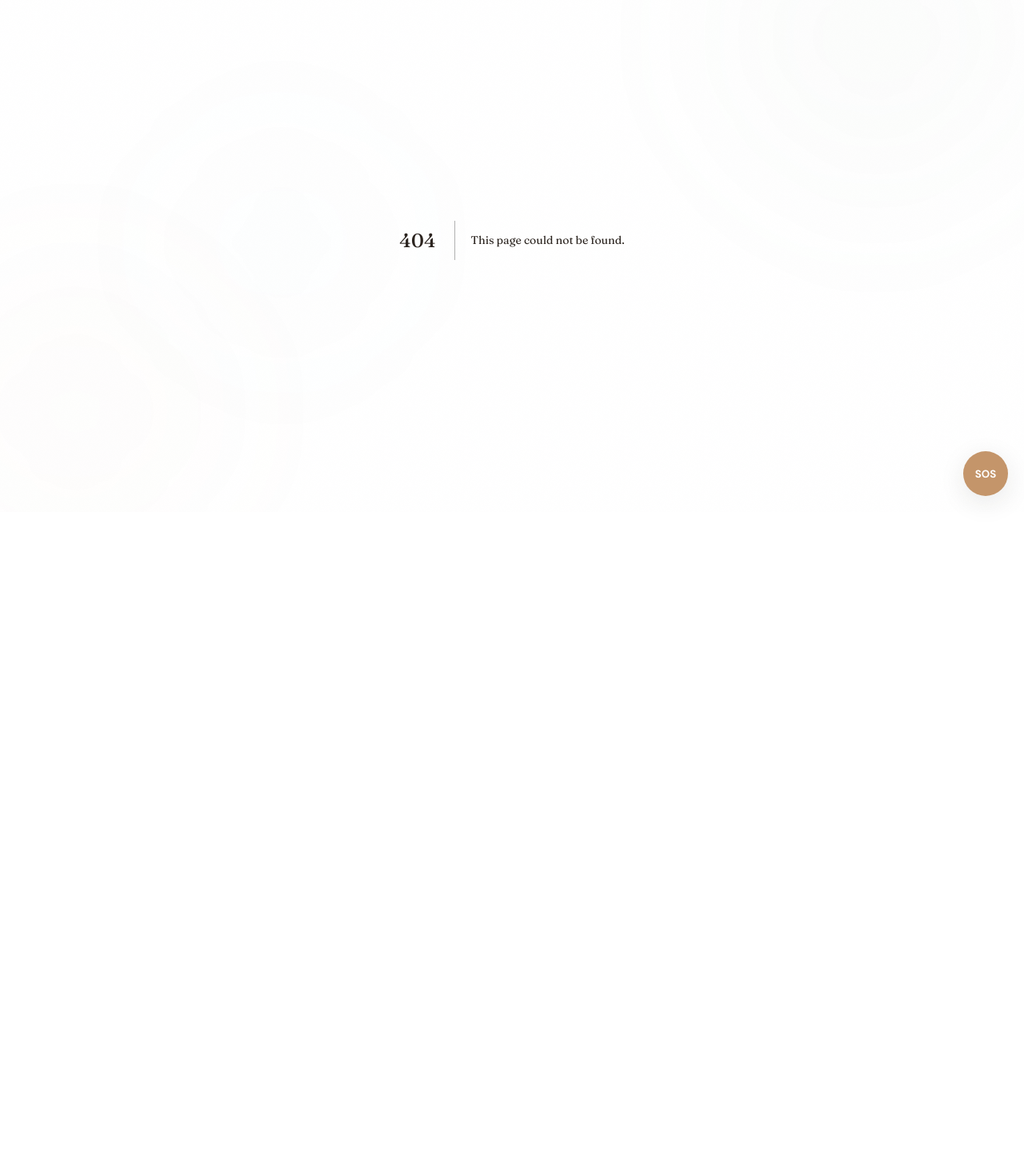
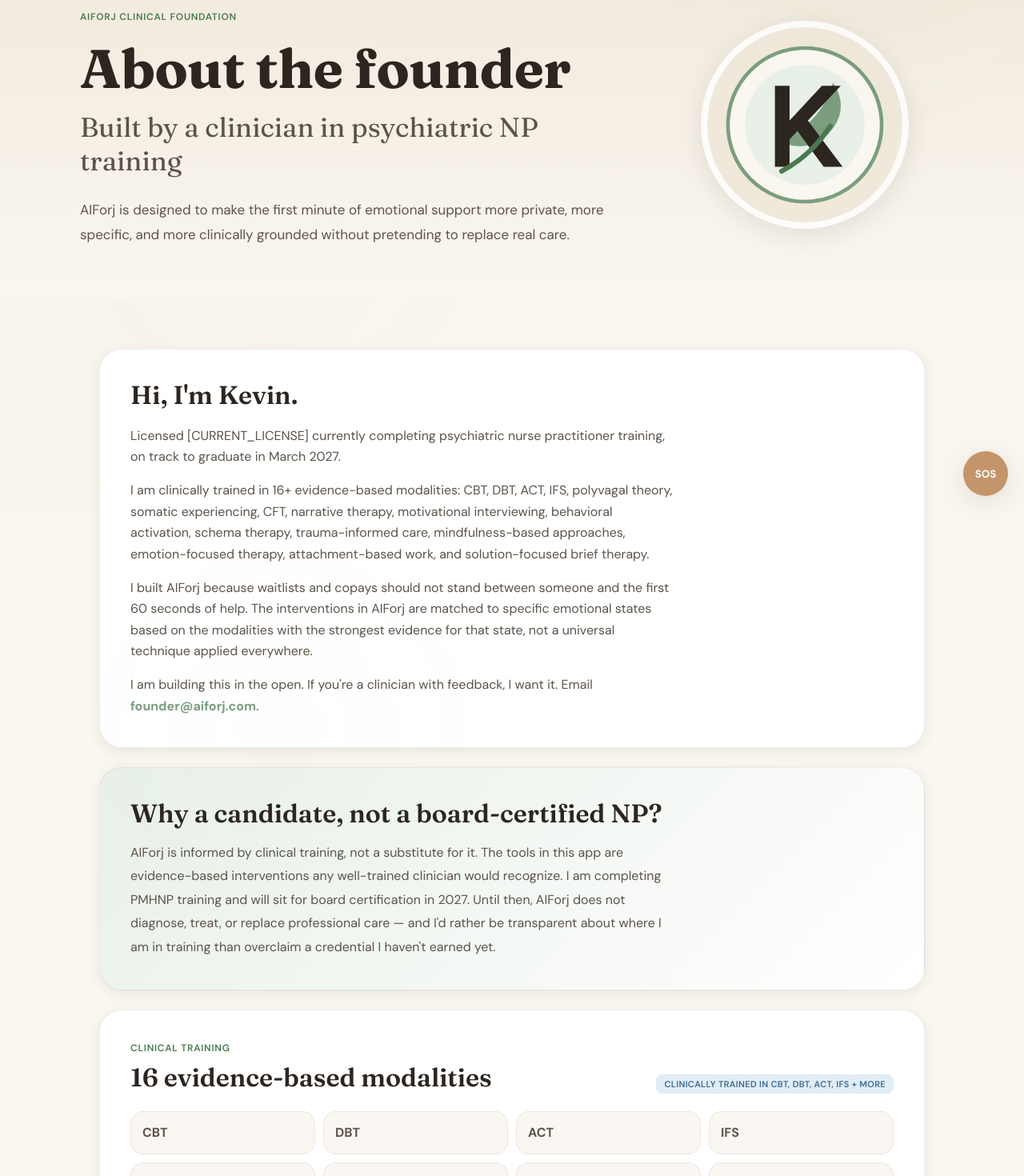
Before and after one commit to kmcdxai/aiforj-site, a Next.js app: page /about/founder in a window 1280 px wide. Before the commit this address had no page. Shown: the part 160-1630 px from the top of the page at 80% size. Before the commit the page ends 860 px from the top, so only its background shows below. Built offline with nearby package versions, Linux system fonts and the light colour scheme.

Commit message:
Add founder credibility page

```diff
--- /dev/null
+++ b/app/about/founder/page.js
@@ -0,0 +1,220 @@
+import Link from "next/link";
+import BiophilicBackground from "../../components/BiophilicBackground";
+import SiteFooter from "../../components/SiteFooter";
+
+const FOUNDER_MODALITIES = [
+  "CBT",
+  "DBT",
+  "ACT",
+  "IFS",
+  "Polyvagal theory",
+  "Somatic experiencing",
+  "CFT",
+  "Narrative therapy",
+  "Motivational interviewing",
+  "Behavioral activation",
+  "Schema therapy",
+  "Trauma-informed care",
+  "Mindfulness-based approaches",
+  "Emotion-focused therapy",
+  "Attachment-based work",
+  "Solution-focused brief therapy",
+];
+
+const founderPerson = {
+  "@context": "https://schema.org",
+  "@type": "Person",
+  name: "Kevin",
+  jobTitle: "Psychiatric Nurse Practitioner Candidate",
+  knowsAbout: FOUNDER_MODALITIES,
+};
+
+export const metadata = {
+  title: "About the founder — AIForj",
+  description:
+    "Meet Kevin, the licensed healthcare professional and psychiatric nurse practitioner candidate building AIForj.",
+  alternates: {
+    canonical: "https://aiforj.com/about/founder",
+  },
+  openGraph: {
+    title: "About the founder — AIForj",
+    description:
+      "Built by a clinician in psychiatric NP training and clinically grounded in evidence-based emotional first-aid tools.",
+    url: "https://aiforj.com/about/founder",
+    siteName: "AIForj",
+    type: "profile",
+    images: [{ url: "/founder-avatar.svg", width: 320, height: 320, alt: "Founder avatar" }],
+  },
+};
+
+function SectionCard({ children, style }) {
+  return (
+    <section
+      style={{
+        background: "var(--surface-elevated)",
+        border: "1px solid var(--border)",
+        borderRadius: 28,
+        boxShadow: "var(--shadow-md)",
+        padding: "clamp(24px, 4vw, 38px)",
+        ...style,
+      }}
+    >
+      {children}
+    </section>
+  );
+}
+
+export default function FounderPage() {
+  return (
+    <>
+      <BiophilicBackground />
+      <script
+        type="application/ld+json"
+        dangerouslySetInnerHTML={{ __html: JSON.stringify(founderPerson) }}
+      />
+
+      <main style={{ fontFamily: "'DM Sans', sans-serif", color: "var(--text-primary)" }}>
+        <section
+          style={{
+            padding: "112px 24px 64px",
+            background: "linear-gradient(180deg, var(--parchment-deep), var(--parchment))",
+          }}
+        >
+          <div
+            style={{
+              maxWidth: 1080,
+              margin: "0 auto",
+              display: "grid",
+              gridTemplateColumns: "minmax(0, 1.1fr) minmax(220px, 0.55fr)",
+              gap: 34,
+              alignItems: "center",
+            }}
+            className="founder-hero-grid"
+          >
+            <div>
+              <p className="text-label" style={{ color: "var(--sage-deep)", margin: "0 0 14px" }}>
+                AIForj clinical foundation
+              </p>
+              <h1 style={{ margin: "0 0 14px", fontSize: "clamp(38px, 6vw, 68px)", letterSpacing: -0.5 }}>
+                About the founder
+              </h1>
+              <p
+                style={{
+                  margin: "0 0 24px",
+                  fontFamily: "'Fraunces', serif",
+                  fontSize: "clamp(22px, 3vw, 34px)",
+                  lineHeight: 1.25,
+                  color: "var(--text-secondary)",
+                }}
+              >
+                Built by a clinician in psychiatric NP training
+              </p>
+              <p style={{ margin: 0, maxWidth: 680, color: "var(--text-secondary)", lineHeight: 1.8, fontSize: 17 }}>
+                AIForj is designed to make the first minute of emotional support more private, more specific, and more clinically grounded without pretending to replace real care.
+              </p>
+            </div>
+            <div style={{ justifySelf: "center" }}>
+              <img
+                src="/founder-avatar.svg"
+                alt="Geometric founder avatar for Kevin"
+                style={{
+                  width: "min(260px, 62vw)",
+                  height: "auto",
+                  borderRadius: "50%",
+                  boxShadow: "var(--shadow-lg)",
+                  border: "8px solid rgba(255,255,255,0.62)",
+                  background: "var(--surface)",
+                }}
+              />
+            </div>
+          </div>
+        </section>
+
+        <section style={{ padding: "64px 24px", maxWidth: 1080, margin: "0 auto", display: "grid", gap: 24 }}>
+          <SectionCard>
+            <h2 style={{ margin: "0 0 18px" }}>Hi, I&apos;m Kevin.</h2>
+            <div style={{ display: "grid", gap: 16, color: "var(--text-secondary)", lineHeight: 1.85, fontSize: 16 }}>
+              <p style={{ margin: 0 }}>
+                Licensed [CURRENT_LICENSE] currently completing psychiatric nurse practitioner training, on track to graduate in March 2027.
+              </p>
+              <p style={{ margin: 0 }}>
+                I am clinically trained in 16+ evidence-based modalities: CBT, DBT, ACT, IFS, polyvagal theory, somatic experiencing, CFT, narrative therapy, motivational interviewing, behavioral activation, schema therapy, trauma-informed care, mindfulness-based approaches, emotion-focused therapy, attachment-based work, and solution-focused brief therapy.
+              </p>
+              <p style={{ margin: 0 }}>
+                I built AIForj because waitlists and copays should not stand between someone and the first 60 seconds of help. The interventions in AIForj are matched to specific emotional states based on the modalities with the strongest evidence for that state, not a universal technique applied everywhere.
+              </p>
+              <p style={{ margin: 0 }}>
+                I am building this in the open. If you&apos;re a clinician with feedback, I want it. Email{" "}
+                <a href="mailto:founder@aiforj.com" style={{ color: "var(--interactive)", fontWeight: 700 }}>
+                  founder@aiforj.com
+                </a>.
+              </p>
+            </div>
+          </SectionCard>
+
+          <SectionCard style={{ background: "linear-gradient(135deg, var(--sage-light), var(--surface-elevated))" }}>
+            <h2 style={{ margin: "0 0 14px" }}>Why a candidate, not a board-certified NP?</h2>
+            <p style={{ margin: 0, color: "var(--text-secondary)", lineHeight: 1.85, fontSize: 16 }}>
+              AIForj is informed by clinical training, not a substitute for it. The tools in this app are evidence-based interventions any well-trained clinician would recognize. I am completing PMHNP training and will sit for board certification in 2027. Until then, AIForj does not diagnose, treat, or replace professional care — and I&apos;d rather be transparent about where I am in training than overclaim a credential I haven&apos;t earned yet.
+            </p>
+          </SectionCard>
+
+          <SectionCard>
+            <div style={{ display: "flex", justifyContent: "space-between", gap: 18, flexWrap: "wrap", alignItems: "end", marginBottom: 22 }}>
+              <div>
+                <p className="text-label" style={{ margin: "0 0 8px", color: "var(--sage-deep)" }}>
+                  Clinical training
+                </p>
+                <h2 style={{ margin: 0 }}>16 evidence-based modalities</h2>
+              </div>
+              <span className="tag tag-cbt">Clinically trained in CBT, DBT, ACT, IFS + more</span>
+            </div>
+            <div style={{ display: "grid", gridTemplateColumns: "repeat(auto-fit, minmax(190px, 1fr))", gap: 10 }}>
+              {FOUNDER_MODALITIES.map((modality) => (
+                <div
+                  key={modality}
+                  style={{
+                    padding: "13px 14px",
+                    borderRadius: 16,
+                    background: "var(--surface)",
+                    border: "1px solid var(--border)",
+                    color: "var(--text-secondary)",
+                    fontWeight: 700,
+                  }}
+                >
+                  {modality}
+                </div>
+              ))}
+            </div>
+          </SectionCard>
+
+          <SectionCard style={{ borderColor: "rgba(184,134,11,0.24)" }}>
+            <h2 style={{ margin: "0 0 12px" }}>Safety note</h2>
+            <p style={{ margin: "0 0 18px", color: "var(--text-secondary)", lineHeight: 1.8 }}>
+              AIForj is a wellness companion, not a substitute for professional care. If you are in immediate danger or might hurt yourself, call emergency services now. In the U.S., call or text 988 for the Suicide and Crisis Lifeline.
+            </p>
+            <div style={{ display: "flex", gap: 12, flexWrap: "wrap" }}>
+              <a href="https://988lifeline.org" target="_blank" rel="noopener noreferrer" className="btn-primary" style={{ textDecoration: "none" }}>
+                988 Lifeline
+              </a>
+              <Link href="/find-help" className="btn-secondary" style={{ textDecoration: "none", color: "var(--sage-deep)" }}>
+                Find a Provider
+              </Link>
+            </div>
+          </SectionCard>
+        </section>
+
+        <style>{`
+          @media (max-width: 820px) {
+            .founder-hero-grid {
+              grid-template-columns: 1fr !important;
+              text-align: center;
+            }
+          }
+        `}</style>
+      </main>
+
+      <SiteFooter />
+    </>
+  );
+}
```
Also changed, not shown: public/founder-avatar.svg (added).
